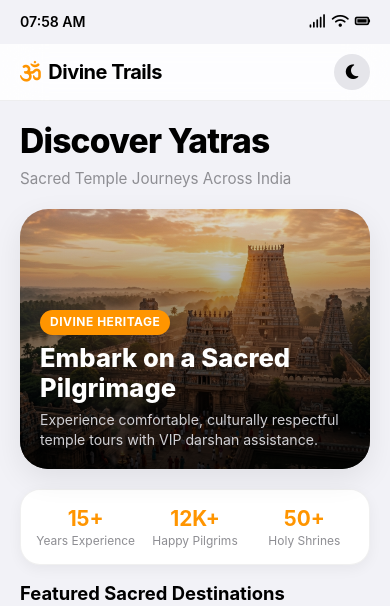
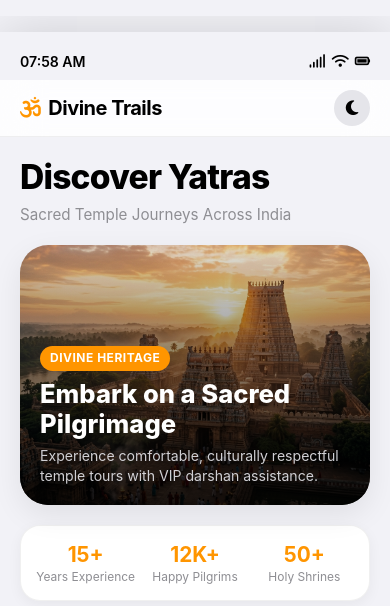
Before and after one commit to AvishkarRanjane/divine-trails, a plain HTML site: page App/User/index.html in a window 390 px wide. Shown: the top 606 px of the page. Drawn offline with Linux system fonts and the light colour scheme; no server answers.

Commit message:
Enforce non-fullscreen viewport and safe-area bounds for mobile status bar

```diff
--- a/App/Admin/style.css
+++ b/App/Admin/style.css
@@ -46,7 +46,12 @@ html, body {
     color: var(--ios-text);
     font-family: var(--font-apple);
     font-size: 16px;
-    padding: env(safe-area-inset-top, 0px) env(safe-area-inset-right, 0px) env(safe-area-inset-bottom, 0px) env(safe-area-inset-left, 0px);
+    line-height: 1.4;
+    user-select: none;
+    padding-top: max(16px, env(safe-area-inset-top, 0px));
+    padding-bottom: max(14px, env(safe-area-inset-bottom, 0px));
+    padding-left: max(0px, env(safe-area-inset-left, 0px));
+    padding-right: max(0px, env(safe-area-inset-right, 0px));
 }
 
 #app-root {
@@ -59,16 +64,18 @@ html, body {
     display: flex;
     flex-direction: column;
     overflow: hidden;
-    padding-top: env(safe-area-inset-top, 0px);
-    padding-bottom: env(safe-area-inset-bottom, 0px);
+    padding-top: max(10px, env(safe-area-inset-top, 0px));
+    padding-bottom: max(10px, env(safe-area-inset-bottom, 0px));
     padding-left: env(safe-area-inset-left, 0px);
     padding-right: env(safe-area-inset-right, 0px);
 }
 
 /* Status Bar & Header */
 .ios-status-bar {
-    height: calc(44px + env(safe-area-inset-top, 0px));
-    padding-top: env(safe-area-inset-top, 0px);
+    height: auto;
+    min-height: 38px;
+    padding-top: max(8px, env(safe-area-inset-top, 0px));
+    padding-bottom: 6px;
     padding-left: max(20px, env(safe-area-inset-left, 0px));
     padding-right: max(20px, env(safe-area-inset-right, 0px));
     display: flex;
--- a/App/User/style.css
+++ b/App/User/style.css
@@ -81,7 +81,10 @@ html, body {
     font-size: 16px;
     line-height: 1.4;
     user-select: none;
-    padding: env(safe-area-inset-top, 0px) env(safe-area-inset-right, 0px) env(safe-area-inset-bottom, 0px) env(safe-area-inset-left, 0px);
+    padding-top: max(16px, env(safe-area-inset-top, 0px));
+    padding-bottom: max(14px, env(safe-area-inset-bottom, 0px));
+    padding-left: max(0px, env(safe-area-inset-left, 0px));
+    padding-right: max(0px, env(safe-area-inset-right, 0px));
 }
 
 #app-root {
@@ -95,8 +98,8 @@ html, body {
     display: flex;
     flex-direction: column;
     overflow: hidden;
-    padding-top: env(safe-area-inset-top, 0px);
-    padding-bottom: env(safe-area-inset-bottom, 0px);
+    padding-top: max(10px, env(safe-area-inset-top, 0px));
+    padding-bottom: max(10px, env(safe-area-inset-bottom, 0px));
     padding-left: env(safe-area-inset-left, 0px);
     padding-right: env(safe-area-inset-right, 0px);
 }
@@ -105,8 +108,10 @@ html, body {
    3. iOS Status Bar & Top Navigation
    -------------------------------------------------------------------------- */
 .ios-status-bar {
-    height: calc(44px + env(safe-area-inset-top, 0px));
-    padding-top: env(safe-area-inset-top, 0px);
+    height: auto;
+    min-height: 38px;
+    padding-top: max(8px, env(safe-area-inset-top, 0px));
+    padding-bottom: 6px;
     padding-left: max(20px, env(safe-area-inset-left, 0px));
     padding-right: max(20px, env(safe-area-inset-right, 0px));
     display: flex;
```
